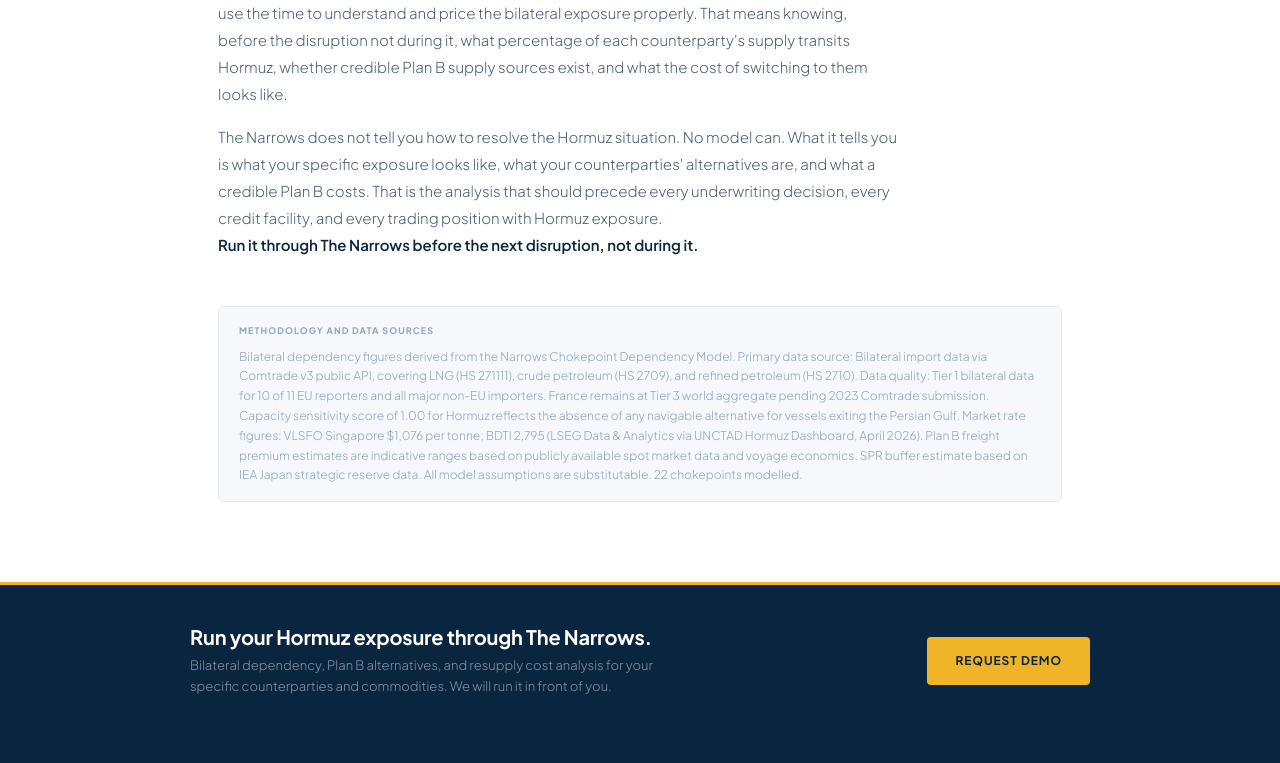
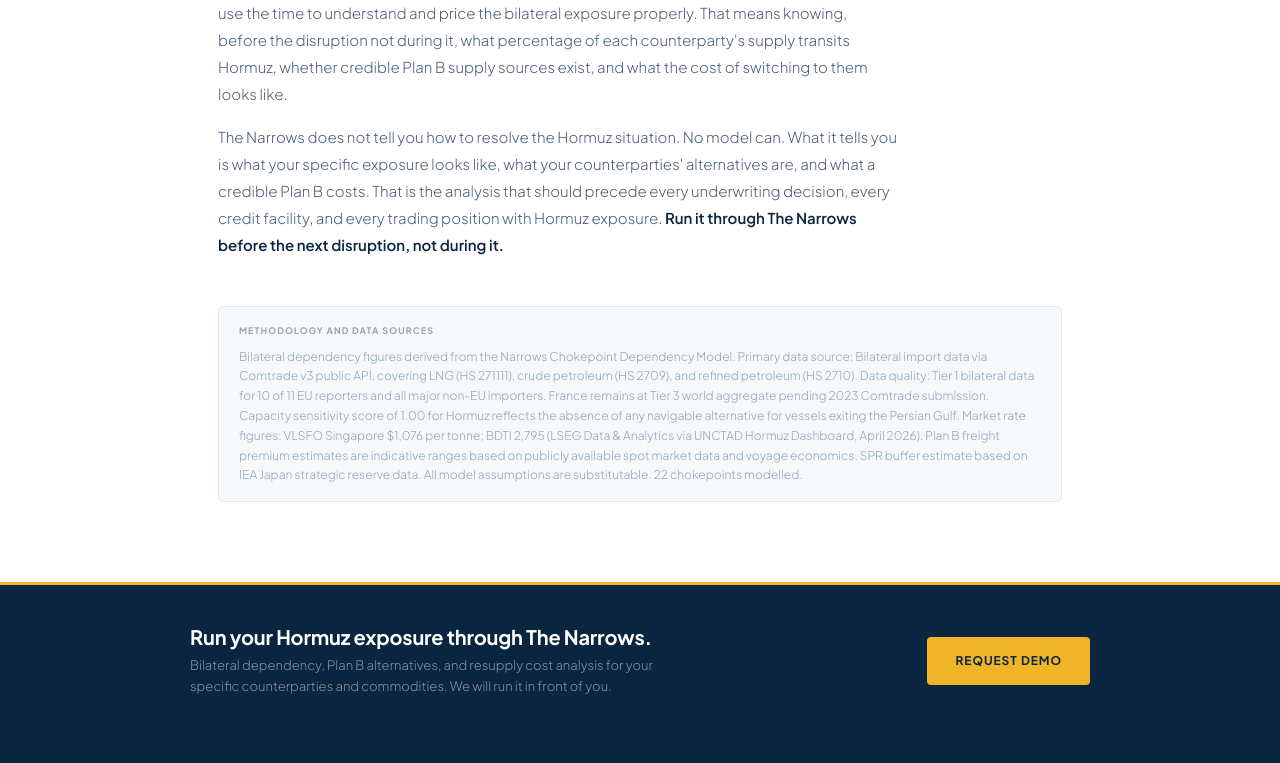
Before and after one commit to adamfysh/0526, an Astro site: page /analysis/hormuz in a window 1280 px wide. Shown: the part 5240-6003 px from the top of the page. Built offline with nearby package versions, Linux system fonts and the light colour scheme; Astro itself is replaced by a stand-in of ours.

Commit message:
Update hormuz.astro

```diff
--- a/src/pages/analysis/hormuz.astro
+++ b/src/pages/analysis/hormuz.astro
@@ -222,7 +222,7 @@ import ArticleLayout from '../../layouts/ArticleLayout.astro';
 
 <p class="prose">The correct response to a challenge to freedom of navigation is to let the political and legal process work, support the vessels and counterparties bearing the cost of non-compliance, and use the time to understand and price the bilateral exposure properly. That means knowing, before the disruption not during it, what percentage of each counterparty's supply transits Hormuz, whether credible Plan B supply sources exist, and what the cost of switching to them looks like.</p>
 
-<p class="prose">The Narrows does not tell you how to resolve the Hormuz situation. No model can. What it tells you is what your specific exposure looks like, what your counterparties' alternatives are, and what a credible Plan B costs. That is the analysis that should precede every underwriting decision, every credit facility, and every trading position with Hormuz exposure. <br> <strong>Run it through The Narrows before the next disruption, not during it.</strong></p>
+<p class="prose">The Narrows does not tell you how to resolve the Hormuz situation. No model can. What it tells you is what your specific exposure looks like, what your counterparties' alternatives are, and what a credible Plan B costs. That is the analysis that should precede every underwriting decision, every credit facility, and every trading position with Hormuz exposure. <strong>Run it through The Narrows before the next disruption, not during it.</strong></p>
 
 <div class="method-note">
   <div class="method-note-label">Methodology and data sources</div>
```
